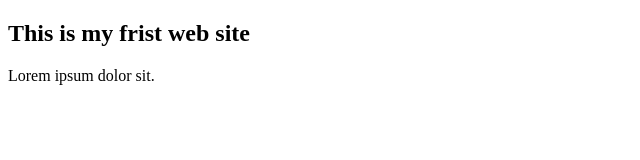
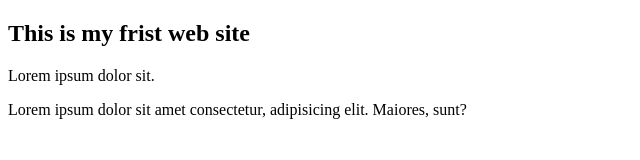
Before and after one commit to sakibhossain1/firstwebsite, a plain HTML site: page index.html in a window 1280 px wide. Shown: the whole page, without its empty margins (0-640 px from the left). Drawn offline with Linux system fonts and the light colour scheme.

Commit message:
Update index.html

```diff
--- a/index.html
+++ b/index.html
@@ -9,5 +9,6 @@
 <body>
     <h2> This is my frist web site</h2>
     <p>Lorem ipsum dolor sit.</p>
+    <p>Lorem ipsum dolor sit amet consectetur, adipisicing elit. Maiores, sunt?</p>
 </body>
 </html>
```
